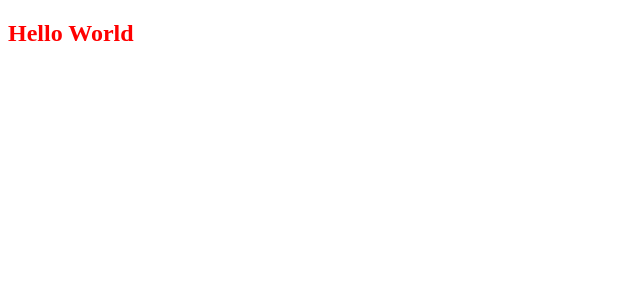
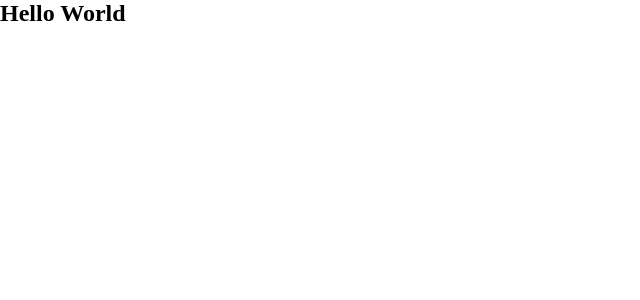
Before and after one commit to namezzy/Airbnb, a React (Create React App) app: page / in a window 1280 px wide. Shown: the top 300 px of the page, without its empty margins (0-640 px from the left). Built offline with nearby package versions, Linux system fonts and the light colour scheme.

Commit message:
Add normalize.css and reset.less

```diff
--- a/package.json
+++ b/package.json
@@ -8,6 +8,7 @@
     "@testing-library/react": "^13.4.0",
     "@testing-library/user-event": "^13.5.0",
     "craco-less": "^3.0.1",
+    "normalize.css": "^8.0.1",
     "react": "^18.3.1",
     "react-dom": "^18.3.1",
     "react-scripts": "5.0.1",
--- a/src/assets/css/index.less
+++ b/src/assets/css/index.less
@@ -1,5 +1,7 @@
-@primaryColor: red;
+@import "./reset.less";
 
-body {
-    color: @primaryColor;
-}
+// primaryColor: red;
+
+// body {
+//     color: @primaryColor;
+// }
--- /dev/null
+++ b/src/assets/css/reset.less
@@ -0,0 +1,20 @@
+@import "./variables.less";
+
+body, button, dd，dl, dt, form, h1, h2, h3, h4,h5,h6,hr,input,li,ol,p,pre,td,textarea,
+th,ul {
+    padding: 0;
+    margin: 0;
+}
+
+a {
+    color: @textColor;
+    text-decoration: none;
+}
+
+img {
+    vertical-align: top;
+}
+
+ul, li {
+    list-style: none;
+}
--- /dev/null
+++ b/src/assets/css/variables.less
@@ -0,0 +1,2 @@
+@textColor: #484848;
+@textColorSecondary: #222;
--- a/src/index.js
+++ b/src/index.js
@@ -2,6 +2,7 @@ import React from 'react';
 import ReactDOM from 'react-dom/client';
 import App from '@/App';
 
+// import "normalize.css"
 import "./assets/css/index.less"
 
 const root = ReactDOM.createRoot(document.getElementById('root'));
```
Also changed, not shown: 1 other file (tests, documents, lock files or other folders).
